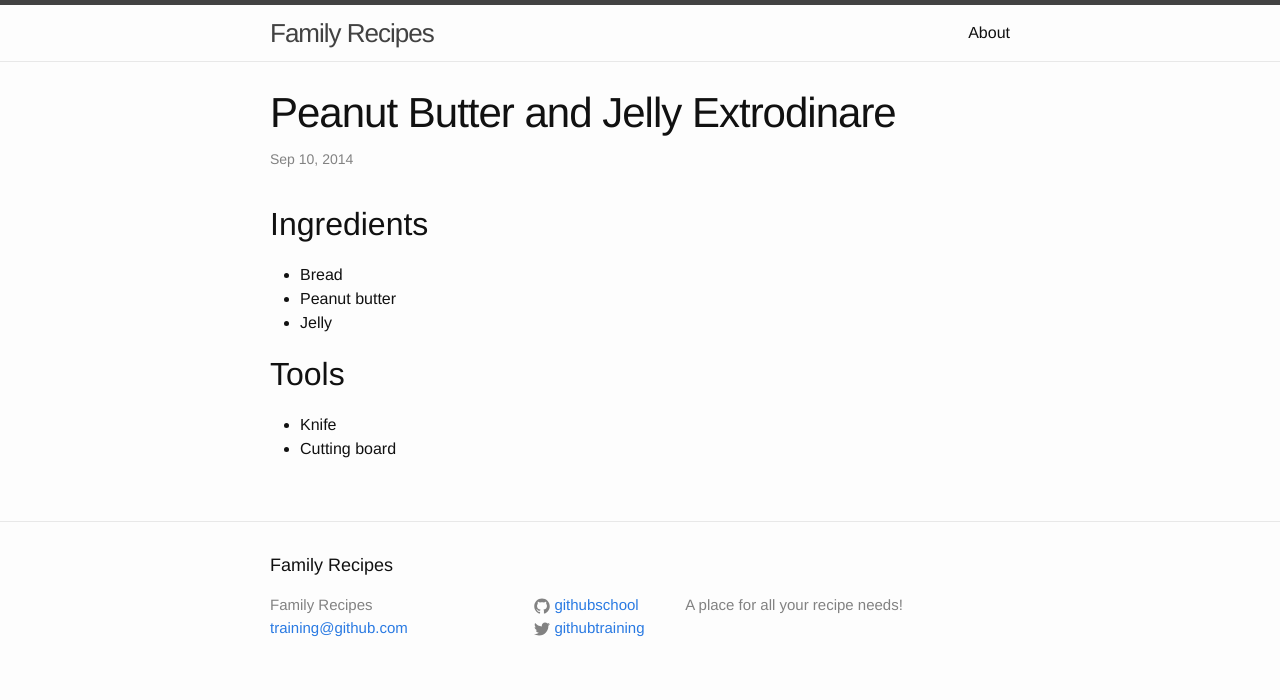
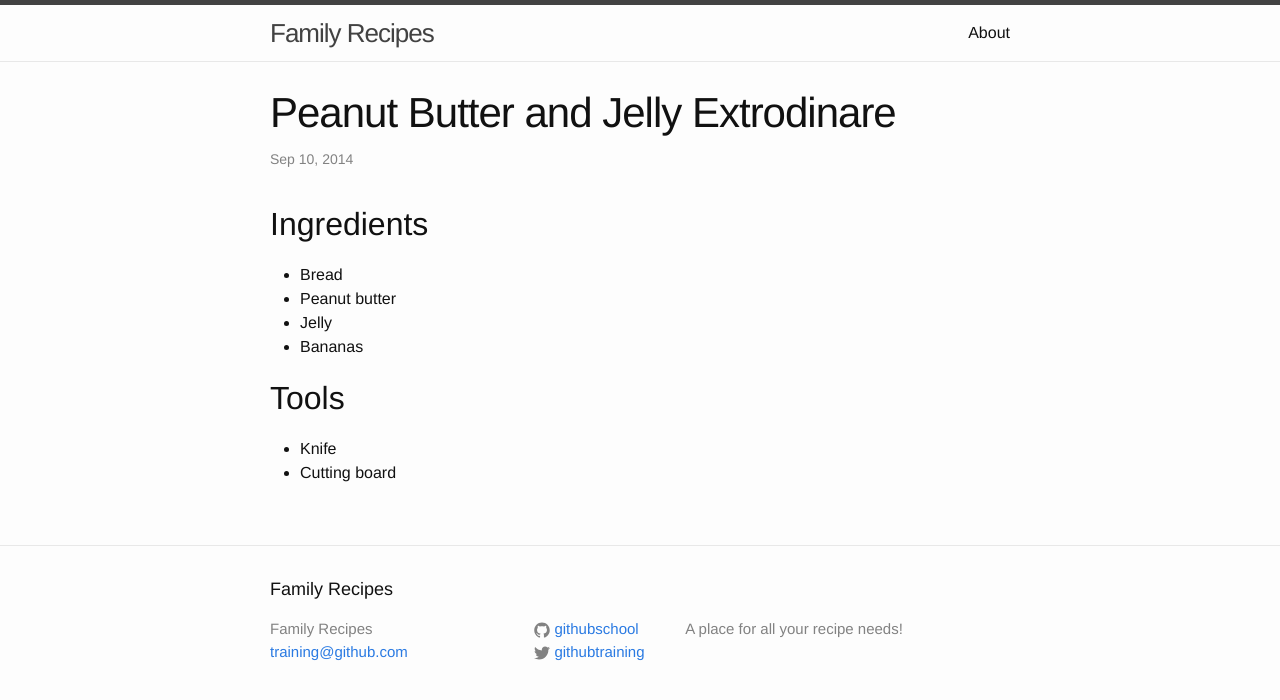
Before and after one commit to githubteacher/feb-recipes, a Jekyll site: the page built from _posts/2014-09-10-peanut-butter-and-jelly.md, in a window 1280 px wide. Shown: the top 700 px of the page. Built offline with Jekyll 4.4.1, drawn with Linux system fonts in a browser that asks for light colours.

Commit message:
Added ingredient - bananas

```diff
--- a/_posts/2014-09-10-peanut-butter-and-jelly.md
+++ b/_posts/2014-09-10-peanut-butter-and-jelly.md
@@ -9,6 +9,7 @@ categories: lunch
 - Bread
 - Peanut butter
 - Jelly
+- Bananas
 
 ## Tools
 - Knife
```
